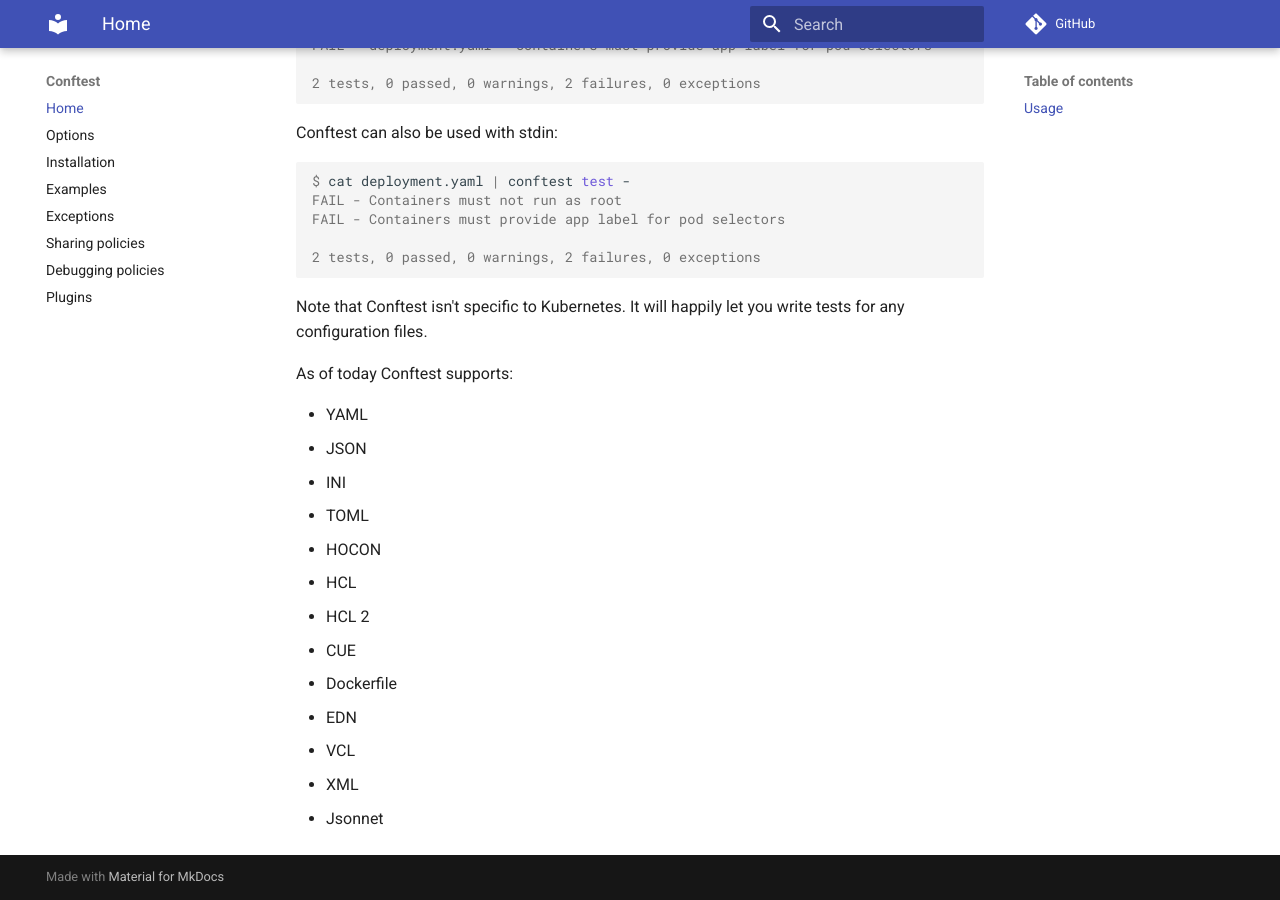
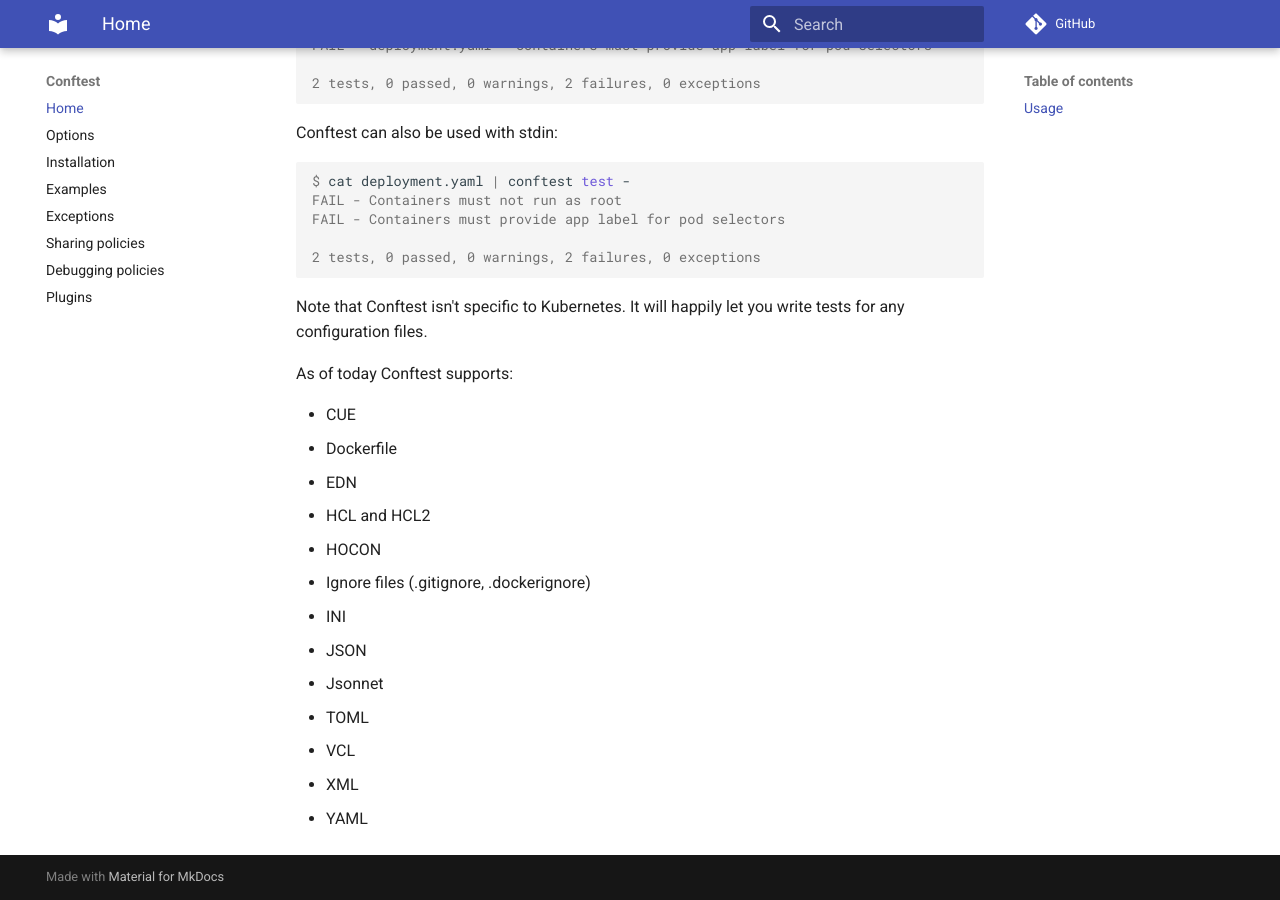
Before and after one commit to open-policy-agent/conftest, an MkDocs documentation site: the page built from docs/index.md, in a window 1280 px wide and 900 px high, scrolled down 1178 px. Built offline with MkDocs 1.6.1 and Material for MkDocs 9.7.7, drawn with Linux system fonts in a browser that asks for light colours; comment, search, counter and statistics services are not loaded.

Commit message:
Update supported extensions
Signed-off-by: John Reese <john@reese.dev>

```diff
--- a/docs/index.md
+++ b/docs/index.md
@@ -58,16 +58,16 @@ Note that Conftest isn't specific to Kubernetes. It will happily let you write t
 
 As of today Conftest supports:
 
-* YAML
-* JSON
-* INI
-* TOML
-* HOCON
-* HCL
-* HCL 2
 * CUE
 * Dockerfile
 * EDN
+* HCL and HCL2
+* HOCON
+* Ignore files (.gitignore, .dockerignore)
+* INI
+* JSON
+* Jsonnet
+* TOML
 * VCL
 * XML
-* Jsonnet
+* YAML
```
